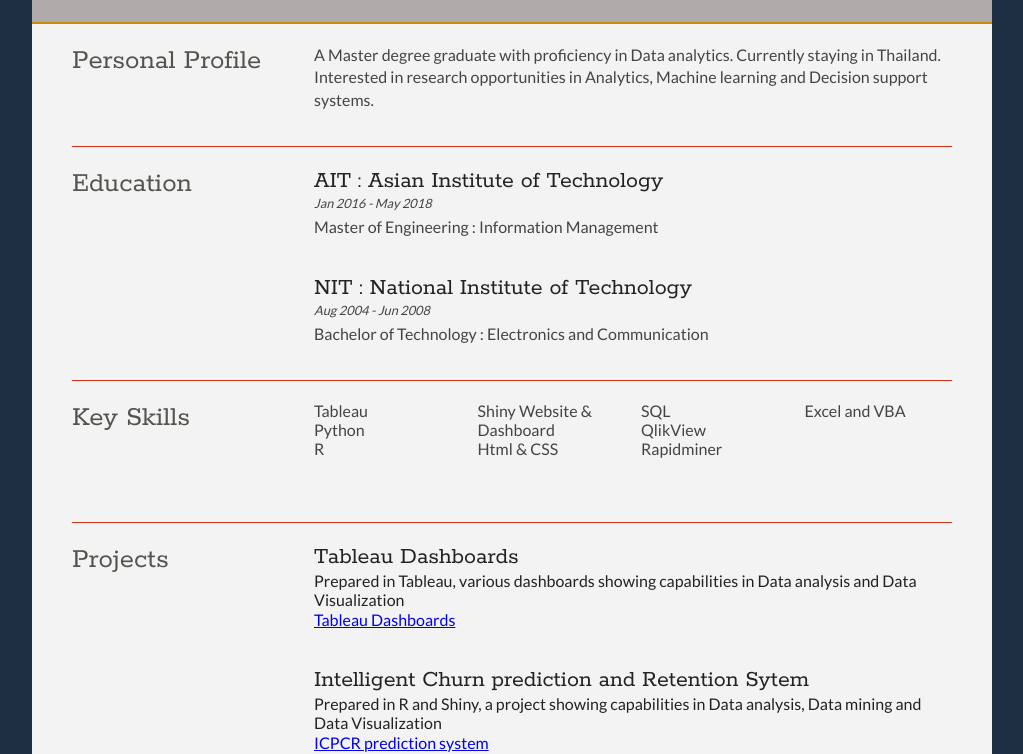
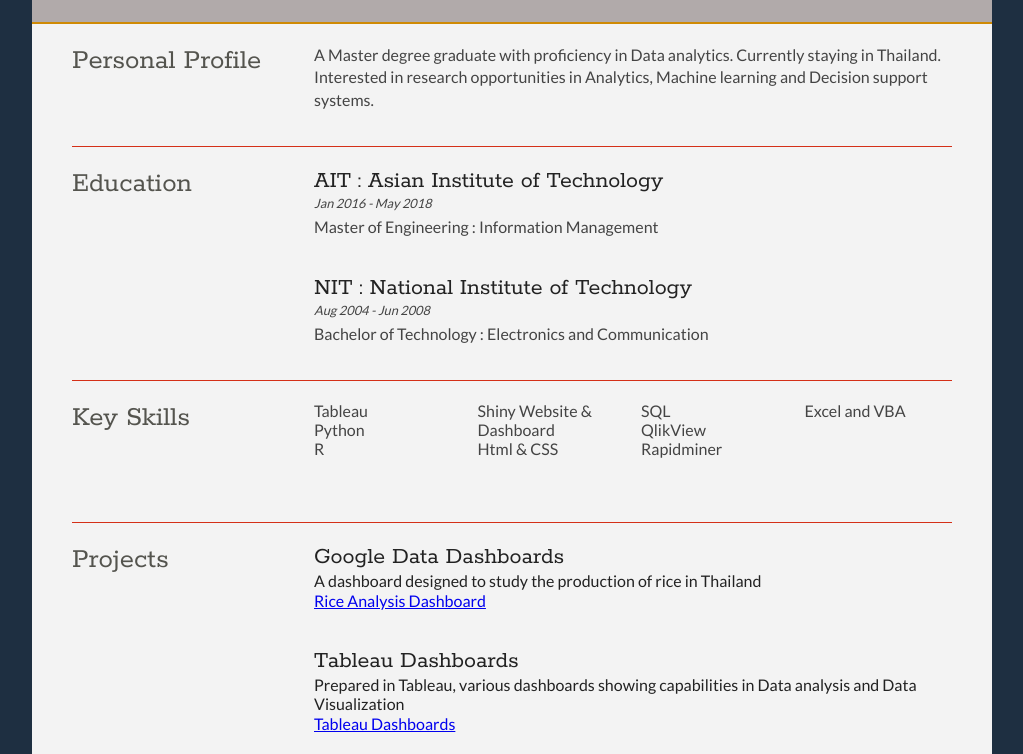
Before and after one commit to parthsarangi/parthsarangi.github.io, a plain HTML site: page index.html in a window 1280 px wide. Shown: the part 204-958 px from the top of the page, without its empty margins (128-1151 px from the left). Drawn offline with Linux system fonts and the light colour scheme.

Commit message:
updated project

```diff
--- a/new_index.html
+++ b/index.html
@@ -99,7 +99,14 @@
                     <h1>Projects</h1>
                 </div>
                 <div class="sectionContent">
-                    <article class="">
+										<article class="">
+											<h2>Google Data Dashboards</h2>
+											<h3>A dashboard designed to study the production of rice in Thailand</h3>
+											<p>
+											<a href="https://datastudio.google.com/reporting/ca6092b3-0557-4b6c-a7a0-af77e5c30822" target="_blank">Rice Analysis Dashboard</a>
+											</p>
+										</article>
+										<article class="">
                         <h2>Tableau Dashboards</h2>
                         <h3>Prepared in Tableau, various dashboards showing capabilities in Data analysis and Data Visualization</h3>
                         <p>
```
